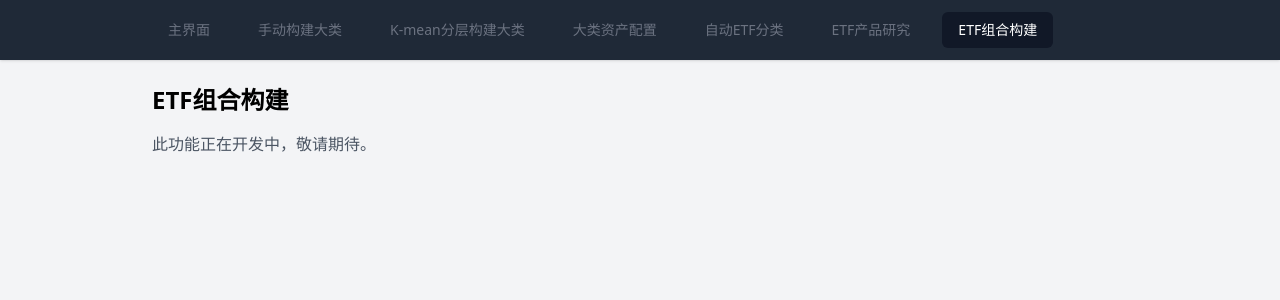
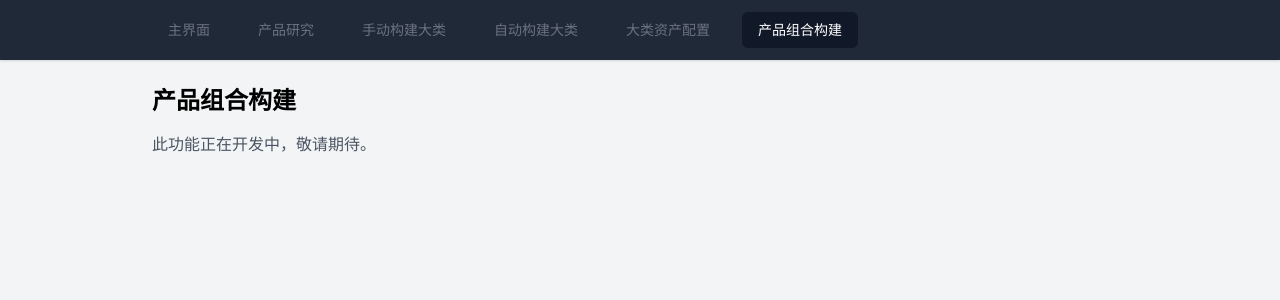
Before and after one commit to KevinCJM/FundInvestmentResearchPlatform, a React (Vite) app in the folder frontend/: page /portfolio-construction in a window 1280 px wide. Shown: the top 300 px of the page. Built offline with nearby package versions, Linux system fonts and the light colour scheme.

Commit message:
feat: tweak navigation and target defaults

```diff
--- a/frontend/src/App.tsx
+++ b/frontend/src/App.tsx
@@ -14,12 +14,11 @@ export default function App() {
         <main>
           <Routes>
             <Route path="/" element={<Dashboard />} />
+            <Route path="/research" element={<Placeholder title="产品研究" />} />
             <Route path="/manual-construction" element={<ManualConstruction />} />
-            <Route path="/kmeans-construction" element={<Placeholder title="K-mean分层构建大类" />} />
+            <Route path="/auto-classification" element={<Placeholder title="自动构建大类" />} />
             <Route path="/class-allocation" element={<ClassAllocation />} />
-            <Route path="/auto-classification" element={<Placeholder title="自动ETF分类" />} />
-            <Route path="/research" element={<Placeholder title="ETF产品研究" />} />
-            <Route path="/portfolio-construction" element={<Placeholder title="ETF组合构建" />} />
+            <Route path="/portfolio-construction" element={<Placeholder title="产品组合构建" />} />
           </Routes>
         </main>
       </div>
--- a/frontend/src/components/Header.tsx
+++ b/frontend/src/components/Header.tsx
@@ -3,12 +3,11 @@ import { NavLink } from 'react-router-dom';
 
 const navItems = [
   { path: '/', label: '主界面' },
+  { path: '/research', label: '产品研究' },
   { path: '/manual-construction', label: '手动构建大类' },
-  { path: '/kmeans-construction', label: 'K-mean分层构建大类' },
+  { path: '/auto-classification', label: '自动构建大类' },
   { path: '/class-allocation', label: '大类资产配置' },
-  { path: '/auto-classification', label: '自动ETF分类' },
-  { path: '/research', label: 'ETF产品研究' },
-  { path: '/portfolio-construction', label: 'ETF组合构建' },
+  { path: '/portfolio-construction', label: '产品组合构建' },
 ];
 
 export default function Header() {
@@ -24,7 +23,7 @@ export default function Header() {
             <NavLink
               key={item.label}
               to={item.path}
-              end // `end` is important for the root path to not match every path
+              end={item.path === '/'} // `end` 仅用于根路径，避免前缀匹配
               className={({ isActive }) => `${baseStyle} ${isActive ? activeStyle : inactiveStyle}`}
             >
               {item.label}
--- a/frontend/src/pages/ClassAllocation.tsx
+++ b/frontend/src/pages/ClassAllocation.tsx
@@ -750,7 +750,7 @@ export default function ClassAllocation() {
                     <div className="grid grid-cols-3 gap-3 items-end">
                       <div>
                         <label className="block text-xs text-gray-600">窗口模式</label>
-                        <select value={s.cfg?.window_mode || 'rollingN'} onChange={e=> setStrategies(prev=> prev.map(x=> x.id===s.id? { ...x, cfg: { ...(x.cfg||{}), window_mode: e.target.value } } : x))} className="mt-1 w-full rounded border-gray-300">
+                        <select value={s.cfg?.window_mode || 'all'} onChange={e=> setStrategies(prev=> prev.map(x=> x.id===s.id? { ...x, cfg: { ...(x.cfg||{}), window_mode: e.target.value } } : x))} className="mt-1 w-full rounded border-gray-300">
                           <option value="all">所有数据</option>
                           <option value="rollingN">最近N条</option>
                         </select>
@@ -924,7 +924,7 @@ export default function ClassAllocation() {
                       <div className="rounded border p-3 text-sm space-y-3">
                         <div>
                           <label className="block text-xs text-gray-600">收益指标</label>
-                          <select value={s.cfg?.return_metric||'annual'} onChange={e=> setStrategies(prev=>prev.map(x=>x.id===s.id?{...x, cfg:{...x.cfg, return_metric:e.target.value}}:x))} className="mt-1 w-full rounded border-gray-300">
+                          <select value={s.cfg?.return_metric||'cumulative'} onChange={e=> setStrategies(prev=>prev.map(x=>x.id===s.id?{...x, cfg:{...x.cfg, return_metric:e.target.value}}:x))} className="mt-1 w-full rounded border-gray-300">
                             <option value="annual">年化收益率</option>
                             <option value="annual_mean">年化收益率均值</option>
                             <option value="cumulative">累计收益率</option>
@@ -1087,7 +1087,7 @@ export default function ClassAllocation() {
                         setBusyStrategy(s.id);
                         if (s.rebalance?.enabled && s.rebalance?.recalc) {
                           setBtBusy(true);
-                          const payload = { alloc_name: selectedAlloc, start_date: btStart || undefined, strategy: { type:'target', name:s.name, classes: s.rows.map(r=>({ name:r.className })), rebalance: s.rebalance, model: { target: s.cfg?.target, return_metric: s.cfg?.return_metric, return_type: s.cfg?.return_type, days: s.cfg?.ret_days ?? 252, ret_alpha: s.cfg?.ret_alpha, ret_window: s.cfg?.ret_window, risk_metric: s.cfg?.risk_metric || 'vol', risk_days: s.cfg?.risk_days, risk_alpha: s.cfg?.risk_alpha, risk_window: s.cfg?.risk_window, risk_confidence: s.cfg?.risk_confidence, risk_free_rate: (riskFreePct/100), constraints: { single_limits: singleLimits, group_limits: groupLimits }, window_mode: s.cfg?.window_mode || 'rollingN', data_len: s.cfg?.data_len, target_return: s.cfg?.target_return, target_risk: s.cfg?.target_risk } } };
+                          const payload = { alloc_name: selectedAlloc, start_date: btStart || undefined, strategy: { type:'target', name:s.name, classes: s.rows.map(r=>({ name:r.className })), rebalance: s.rebalance, model: { target: s.cfg?.target, return_metric: s.cfg?.return_metric, return_type: s.cfg?.return_type, days: s.cfg?.ret_days ?? 252, ret_alpha: s.cfg?.ret_alpha, ret_window: s.cfg?.ret_window, risk_metric: s.cfg?.risk_metric || 'vol', risk_days: s.cfg?.risk_days, risk_alpha: s.cfg?.risk_alpha, risk_window: s.cfg?.risk_window, risk_confidence: s.cfg?.risk_confidence, risk_free_rate: (riskFreePct/100), constraints: { single_limits: singleLimits, group_limits: groupLimits }, window_mode: s.cfg?.window_mode || 'all', data_len: s.cfg?.data_len, target_return: s.cfg?.target_return, target_risk: s.cfg?.target_risk } } };
                           const res = await fetch('/api/strategy/compute-schedule-weights',{method:'POST', headers:{'Content-Type':'application/json'}, body: JSON.stringify(payload)});
                           const dat = await res.json();
                           if(!res.ok) throw new Error(dat.detail||'权重计算失败');
@@ -1097,7 +1097,7 @@ export default function ClassAllocation() {
                           setStrategies(prev=> prev.map(x=> x.id===s.id?{...x, rows: x.rows.map((r,i)=> ({...r, weight: last[i]!=null? Number((last[i]*100).toFixed(2)) : r.weight }))}:x));
                           setBtBusy(false);
                         } else {
-                          const payload = { alloc_name: selectedAlloc, data_len: (s.cfg?.window_mode==='all') ? undefined : (s.cfg?.data_len ?? 60), window_mode: s.cfg?.window_mode || 'rollingN', strategy: { type:'target', name:s.name, classes: s.rows.map(r=>({ name:r.className })), target: s.cfg?.target, return_metric: s.cfg?.return_metric, return_type: s.cfg?.return_type, days: s.cfg?.ret_days ?? 252, risk_metric: s.cfg?.risk_metric || 'vol', window: s.cfg?.risk_window, confidence: s.cfg?.risk_confidence, risk_free_rate: (riskFreePct/100), constraints: { single_limits: singleLimits, group_limits: groupLimits }, target_return: s.cfg?.target_return, target_risk: s.cfg?.target_risk } };
+                          const payload = { alloc_name: selectedAlloc, data_len: (s.cfg?.window_mode==='all') ? undefined : (s.cfg?.data_len ?? 60), window_mode: s.cfg?.window_mode || 'all', strategy: { type:'target', name:s.name, classes: s.rows.map(r=>({ name:r.className })), target: s.cfg?.target, return_metric: s.cfg?.return_metric, return_type: s.cfg?.return_type, days: s.cfg?.ret_days ?? 252, risk_metric: s.cfg?.risk_metric || 'vol', window: s.cfg?.risk_window, confidence: s.cfg?.risk_confidence, risk_free_rate: (riskFreePct/100), constraints: { single_limits: singleLimits, group_limits: groupLimits }, target_return: s.cfg?.target_return, target_risk: s.cfg?.target_risk } };
                           const res = await fetch('/api/strategy/compute-weights',{method:'POST', headers:{'Content-Type':'application/json'}, body: JSON.stringify(payload)});
                           const dat = await res.json();
                           if(!res.ok) throw new Error(dat.detail||'计算失败');
@@ -1151,7 +1151,7 @@ export default function ClassAllocation() {
                         setStrategies(prev => {
                           const rows = assetNames.map(n=> ({ className:n, weight: null }));
                           const name = uniqueStrategyName('指定目标策略', prev);
-                          return [...prev, { id, type: t, name, rows, cfg: { target:'min_risk', return_metric:'annual', window_mode:'rollingN', data_len:60 } }];
+                          return [...prev, { id, type: t, name, rows, cfg: { target:'min_risk', return_metric:'cumulative', window_mode:'all', data_len:60 } }];
                         });
                       }
                       setShowAddPicker(false);
```
